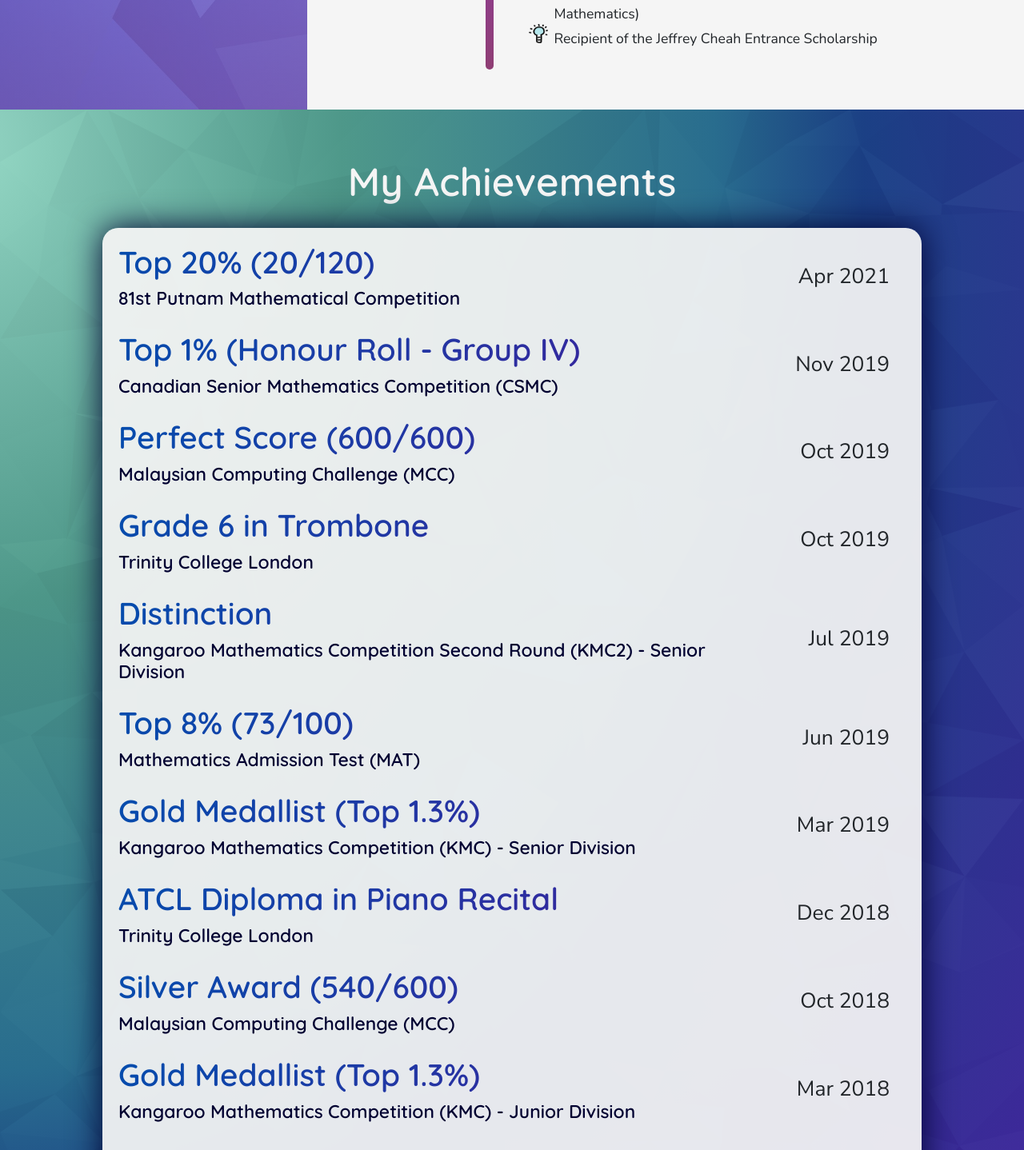
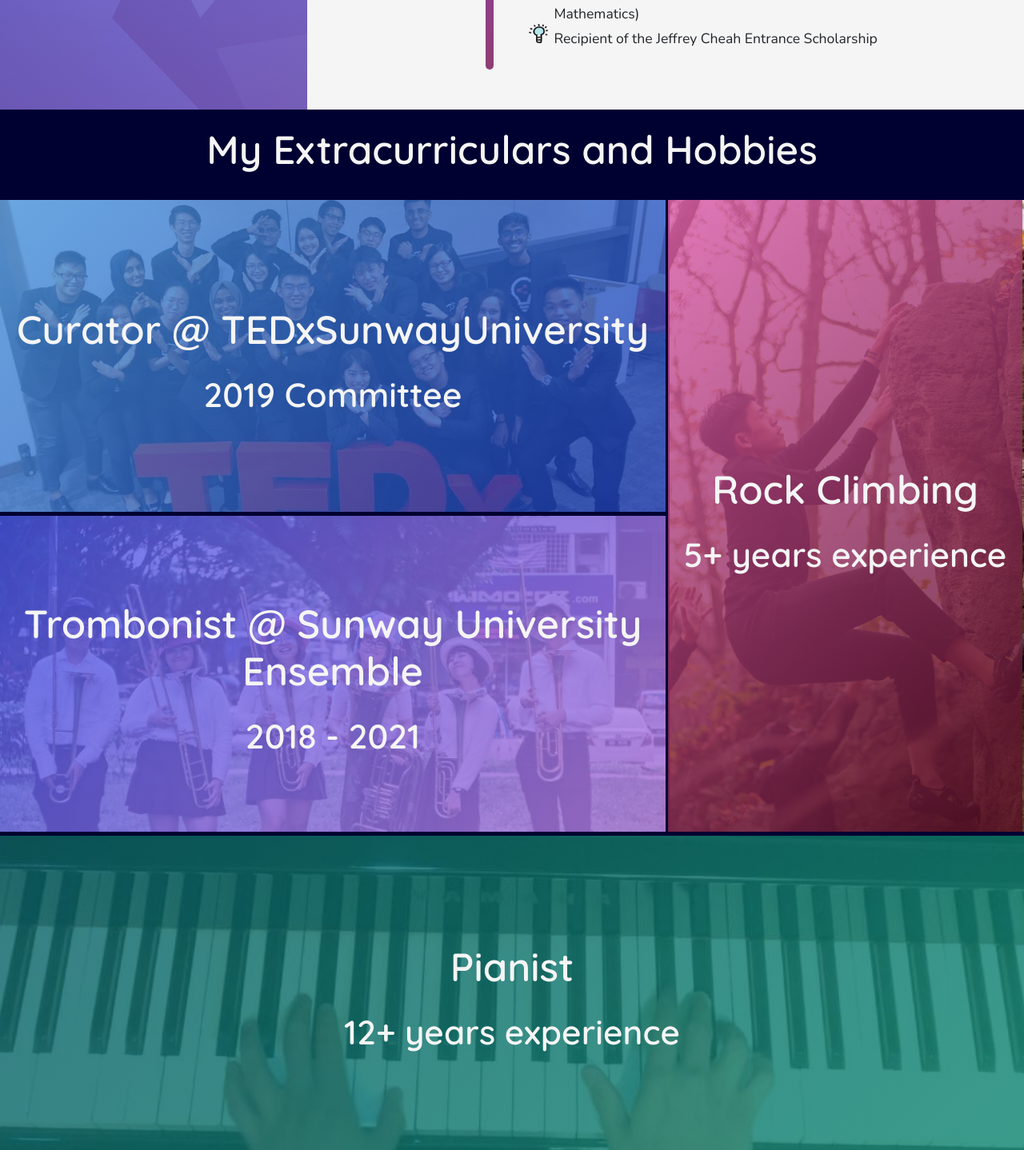
Before and after one commit to mcpenguin/the-arctic-blog, a React (Create React App) app: page / in a window 1280 px wide. Shown: the part 5880-7318 px from the top of the page at 80% size. Built offline with nearby package versions, Linux system fonts and the light colour scheme.

Commit message:
fixed some stuff

```diff
--- a/src/App.tsx
+++ b/src/App.tsx
@@ -1,6 +1,6 @@
 // React components for pages
 
-import { Component } from 'react';
+import { useEffect } from 'react';
 import {
     BrowserRouter as Router,
     Switch,
@@ -22,54 +22,34 @@ import ProjectContent from './components/Projects/ProjectContent';
 import NotFound from './components/404NotFound/404NotFound';
 
 // home page
-class HomePage extends Component {
-
-    // componentDidMount() {
-    //     // scroll to hash element if any
-    //     console.log(props.location.hash);
-    //     if (props.location.hash !== '') {
-    //         document.querySelector(props.location.hash).scrollIntoView();
-    //     }
-    // }
-
-    render() {
+function HomePage() {
     return (
         <>
             <Header />
             <Welcome />
             <AboutMe />
             <Projects />
-                {/* <Experience />
-                <Education /> */}
             <ExperienceEducation />
             <Extracurriculars />
             <Achievements />
             <Notes />
             <ContactMe />
         </>
-        )
-    };
-
+    );
 }
 
-class IndividualProjectPage extends Component {
-    componentDidMount() {
-        window.scrollTo(0, 0);
-    }
-
-    render() {
+function IndividualProjectPage(props: any) {
+    useEffect(() => window.scrollTo(0, 0));
     return (
         <>
             <Header />
-                <ProjectContent projectId="hi" />
+            <ProjectContent projectId={props.match.params.projectId} />
             <ContactMe />
         </>
     );
 }
-}
 
-class NotFoundSection extends Component {
-    render() {
+function NotFoundSection() {
     return (
         <>
             <Header />
@@ -78,11 +58,8 @@ class NotFoundSection extends Component {
         </>
     )
 }
-}
 
-export default class App extends Component {
-
-    render() {
+export default function App() {
     return (
         <Router forceRefresh={true} basename={`${process.env.PUBLIC_URL}`}>
             <Switch>
@@ -100,4 +77,3 @@ export default class App extends Component {
         </Router>
     )
 }
-}
--- a/src/components/AboutMe/AboutMe.tsx
+++ b/src/components/AboutMe/AboutMe.tsx
@@ -1,6 +1,6 @@
 // React component class for About Me section
 
-import React, { useState, useEffect } from 'react';
+import React from 'react';
 import courses from '../Notes/courses.json';
 
 import Container from 'react-bootstrap/Container';
@@ -41,31 +41,25 @@ const PersonalFact = (props: personalFactProps) => {
 }
 
 const AboutMe = (props) => {
-    // constructor(props) {
-    //     super(props);
-    //     state = {
-    //         isElementVisible: false,
+    // get intersection observer to see whether element is in view
+    // to be used for animations (in the future)
+    // let [isElementVisible, setIsElementVisible] = useState(false);
+    // let observer = new IntersectionObserver(
+    //     (entries, observer) => {
+    //         entries.forEach(entry => {
+    //             setIsElementVisible(entry.isIntersecting)
+    //         });
+    //     },
+    //     {
+    //         rootMargin: '0px',
+    //         // percentage of the windwo you need to see for the animation to start
+    //         threshold: 0.8,
     //     }
-    // }
-    let [isElementVisible, setIsElementVisible] = useState(false);
+    // )
 
-    // get intersection observer to see whether element is in view
-    let observer = new IntersectionObserver(
-        (entries, observer) => {
-            entries.forEach(entry => {
-                setIsElementVisible(entry.isIntersecting)
-            });
-        },
-        {
-            rootMargin: '0px',
-            // percentage of the windwo you need to see for the animation to start
-            threshold: 0.8,
-        }
-    )
-
-    useEffect(() => {
-        observer.observe(document.querySelector('#about-me'));
-    });
+    // useEffect(() => {
+    //     observer.observe(document.querySelector('#about-me'));
+    // });
 
     let coursesList = courses[CURRENT_TERM]['courses'];
     const coursesKeysList = Object.keys(coursesList);
--- a/src/components/ExperienceEducation/Timeline/Timeline.tsx
+++ b/src/components/ExperienceEducation/Timeline/Timeline.tsx
@@ -1,6 +1,6 @@
 // React component for Timeline
 
-import {TimelineElementProps, TimelineElement} from './TimelineElement';
+import {TimelineElement} from './TimelineElement';
 
 interface BasicTimelineElementProps {
     title: string,
--- a/src/components/Extracurriculars/Extracurriculars.tsx
+++ b/src/components/Extracurriculars/Extracurriculars.tsx
@@ -3,63 +3,61 @@
 // import stylesheet
 import './Extracurriculars.scss';
 
-// export default class Extracurriculars extends Component {
-//     render() {
-//         return (
-//             <section id="extracurriculars" className='section-extracurriculars-page'>
-//                 <div className='sub'>
-//                     <h3>My Extracurriculars and Hobbies</h3>
+export default function Extracurriculars() {
+    return (
+        <section id="extracurriculars" className='section-extracurriculars-page'>
+            <div className='sub'>
+                <h3>My Extracurriculars and Hobbies</h3>
 
-//                     <div className='extracurriculars-container'>
-//                         <div className='one'>
-//                             <div className='tedx'>
-//                                 <div className='gradient'>
-//                                     <div className='title'>
-//                                         <h3>Curator @ TEDxSunwayUniversity</h3>
-//                                         <h4>2019 Committee</h4>
-//                                     </div>
-//                                 </div>
-//                             </div>
-//                             <div className='sue'>
-//                                 <div className='gradient'>
-//                                     <div className='title'>
-//                                         <h3>Trombonist @ Sunway University Ensemble</h3>
-//                                         <h4>2018 - 2021</h4>
-//                                     </div>
-//                                 </div>
-//                             </div>
-//                         </div>
-//                         <div className='two'>
-//                             <div className='rc'>
-//                                 <div className='gradient'>
-//                                     <div className='title'>
-//                                         <h3>Rock Climbing</h3>
-//                                         <h4>5+ years experience</h4>
-//                                     </div>
-//                                 </div>
-//                             </div>
-//                         </div>
-//                         <div className='three'>
-//                             <div className='piano'>
-//                                 <div className='gradient'>
-//                                     <div className='title'>
-//                                         <h3>Pianist</h3>
-//                                         <h4>12+ years experience</h4>
-//                                     </div>
-//                                 </div>
-//                             </div>
-//                         </div>
-//                     </div>
-//                 </div>
-//             </section>
-//         );
-//     }
+                <div className='extracurriculars-container'>
+                    <div className='one'>
+                        <div className='tedx'>
+                            <div className='gradient'>
+                                <div className='title'>
+                                    <h3>Curator @ TEDxSunwayUniversity</h3>
+                                    <h4>2019 Committee</h4>
+                                </div>
+                            </div>
+                        </div>
+                        <div className='sue'>
+                            <div className='gradient'>
+                                <div className='title'>
+                                    <h3>Trombonist @ Sunway University Ensemble</h3>
+                                    <h4>2018 - 2021</h4>
+                                </div>
+                            </div>
+                        </div>
+                    </div>
+                    <div className='two'>
+                        <div className='rc'>
+                            <div className='gradient'>
+                                <div className='title'>
+                                    <h3>Rock Climbing</h3>
+                                    <h4>5+ years experience</h4>
+                                </div>
+                            </div>
+                        </div>
+                    </div>
+                    <div className='three'>
+                        <div className='piano'>
+                            <div className='gradient'>
+                                <div className='title'>
+                                    <h3>Pianist</h3>
+                                    <h4>12+ years experience</h4>
+                                </div>
+                            </div>
+                        </div>
+                    </div>
+                </div>
+            </div>
+        </section>
+    );
+}
+
+// const Extracurriculars = (props) => {
+//     return <>
+
+//     </>
 // }
 
-const Extracurriculars = (props) => {
-    return <>
-
-    </>
-}
-
-export default Extracurriculars;
+// export default Extracurriculars;
--- a/src/components/Notes/Notes.tsx
+++ b/src/components/Notes/Notes.tsx
@@ -1,5 +1,5 @@
 // React component class for Notes section
-import React, { Component } from 'react';
+import React from 'react';
 
 // import Bootstrap components
 import Accordion from 'react-bootstrap/Accordion';
--- a/src/components/Projects/Projects.tsx
+++ b/src/components/Projects/Projects.tsx
@@ -1,5 +1,4 @@
 // React component class for Projects section
-import React, { Component } from 'react';
 import { Link } from 'react-router-dom';
 
 // import Bootstrap components
```
Also changed, not shown: src/components/ExperienceEducation/Timeline/TimelineElement.tsx (+1 -9 lines). Lines whose indentation alone changed are shown as unchanged.
